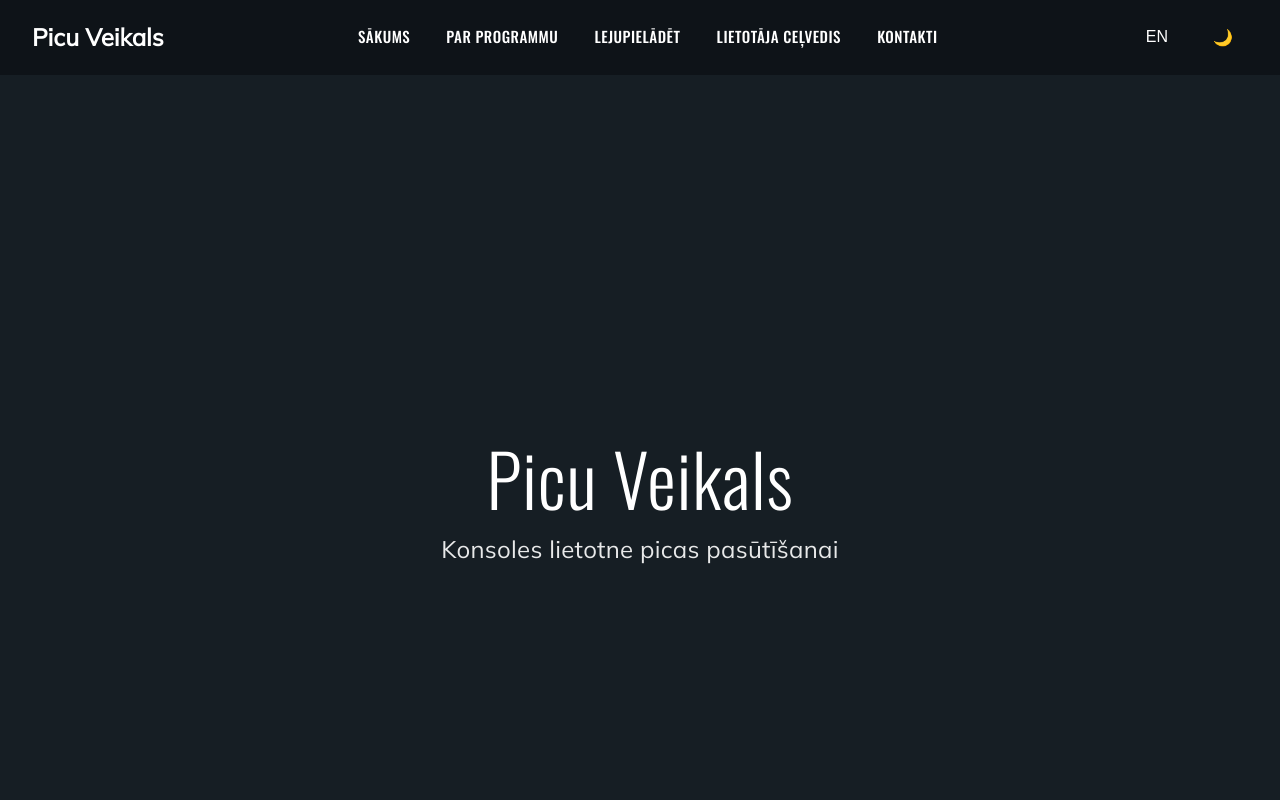
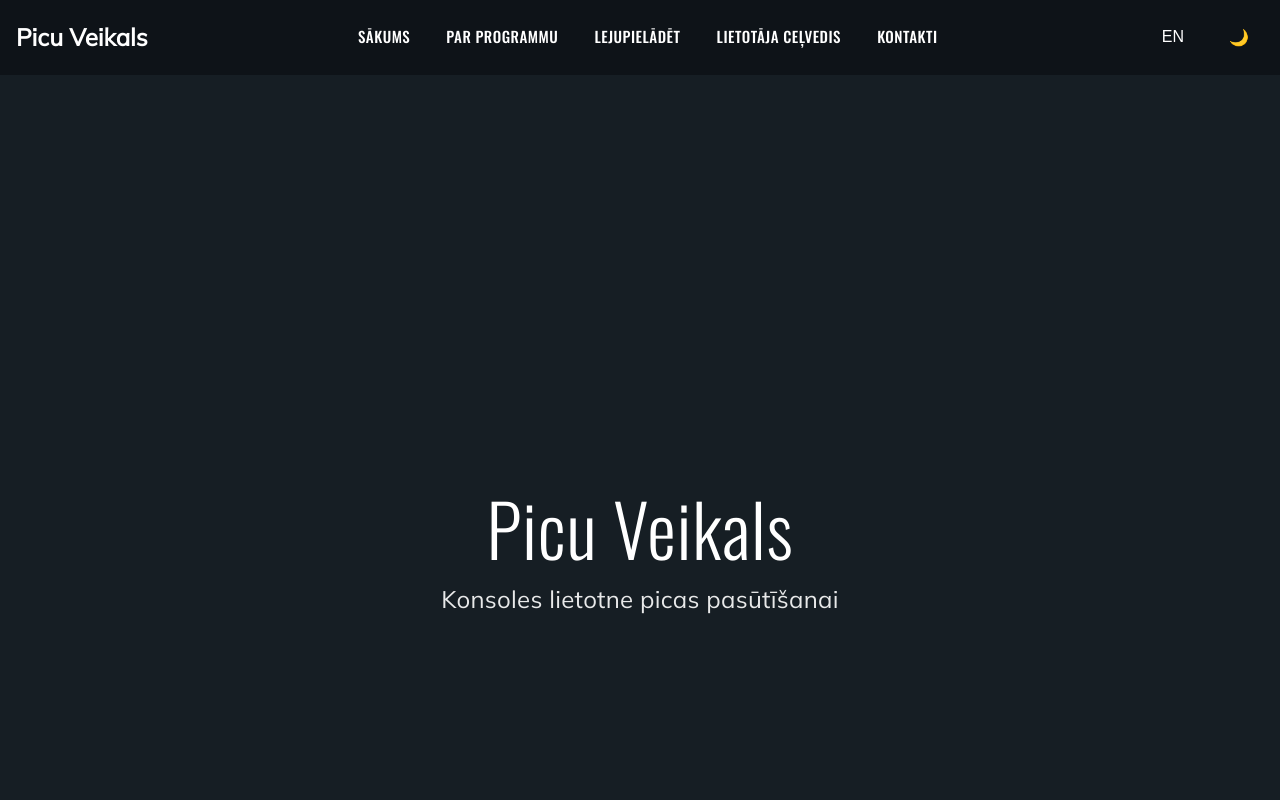
Before and after one commit to 23DP1JGurj/Picu-veikals-majaslapa, a plain HTML site: page index.html in a window 1280 px wide. Shown: the top 800 px of the page. Drawn offline with nearby package versions, Linux system fonts and the light colour scheme.

Commit message:
mainīja navbar izmēru mazu ekrānu gadījumā

```diff
--- a/src/css/main.css
+++ b/src/css/main.css
@@ -20,6 +20,7 @@ body {
 }
 
 :root {
+  --navbar-height: 100px;
   --navbar-text-color: #FFFFFF;
   --bg-color: #161e24;
   --section-bg: #0e1318;
@@ -90,7 +91,7 @@ footer.full-width,
 
 .navbar {
   background-color: #090c0f;
-  padding: 1rem 2rem;
+  padding: 1rem 1rem;
   display: flex;
   justify-content: space-between;
   align-items: center;
@@ -171,6 +172,7 @@ footer.full-width,
 }
 
 .hero.full-width {
+  padding-top: var(--navbar-height);
   height: 850px;
   display: flex;
   overflow: hidden;
@@ -322,6 +324,7 @@ footer.full-width {
   .hero.full-width {
     height: auto;
     padding: 6rem 1rem;
+    padding-top: 120px;
   }
 
   .hero-title {
```
